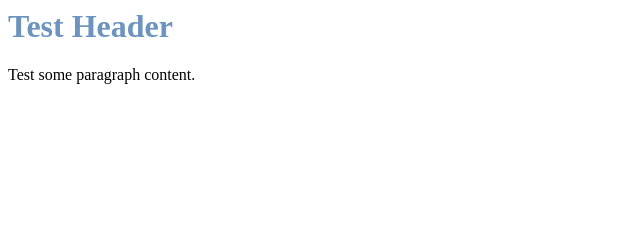
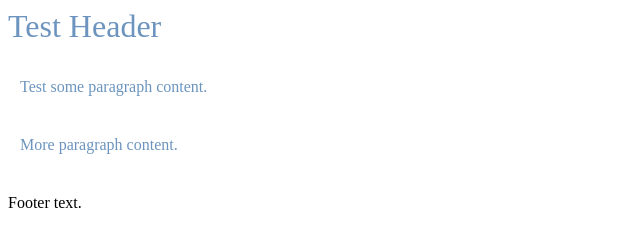
Before and after one commit to Devking/LESSTest, a plain HTML site: page index.html in a window 1280 px wide. Shown: the whole page, without its empty margins (0-640 px from the left). Drawn offline with Linux system fonts and the light colour scheme.

Commit message:
Finish basic LESS cheat sheet

```diff
--- a/index.html
+++ b/index.html
@@ -11,8 +11,10 @@
     <div id="content">
         <h1>Test Header</h1>
         <p>Test some paragraph content.</p>
+        <p>More paragraph content.</p>
     </div>
     <div id="footer">
+        Footer text.
     </div>
 </div>
 
--- a/style.less
+++ b/style.less
@@ -1,8 +1,34 @@
-// This is a variable that can be used throughout the file
+// For more language features, see: http://lesscss.org/features/#features-overview-feature
+
+// this is a variable that can be used throughout the file
 @nice-blue: #5B83AD;
-// You can do arithmetic too!
+// you can do arithmetic too
 @light-blue: @nice-blue + #111;
 
-#content h1 {
+// variables for pixels too
+// this makes it easy to change sizing uniformly
+@standard-padding: 12px;
+
+.text-coloring {
     color: @light-blue;
 }
+
+#content {
+    // an example of a mixin
+    .text-coloring;
+
+    // an example of nesting
+    h1 {
+        font-weight: normal;
+    }
+    p {
+        padding: @standard-padding;
+
+        // Use &: to refer to the current parent
+        &:last-child {
+            // Some arithmetic on padding
+            padding-bottom: @standard-padding * 2;
+        }
+
+    }
+}
```
Also changed, not shown: style.css.
